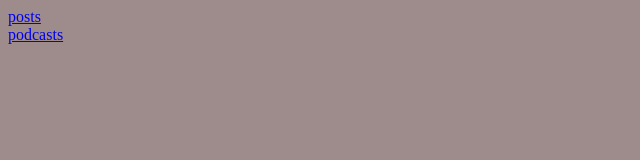
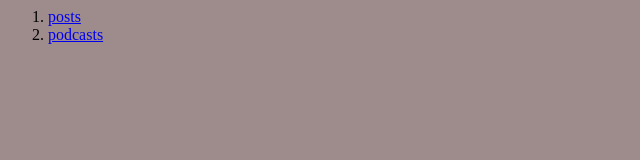
Before and after one commit to majorcoder09/html, a plain HTML site: page index.html in a window 1280 px wide. Shown: the whole page, without its empty margins (0-640 px from the left). Drawn offline with Linux system fonts and the light colour scheme.

Commit message:
Update index.html

```diff
--- a/index.html
+++ b/index.html
@@ -1,5 +1,7 @@
 <html>
+   <ol>
    <link rel="stylesheet" href="index.css">
-<a href="latest.html">posts</a><br>
-   <a href="podcasts.html">podcasts</a>
+      <li><a href="latest.html">posts</a><br></li>
+      <li><a href="podcasts.html">podcasts</a></li>
+   </ol>
 </html>
```
